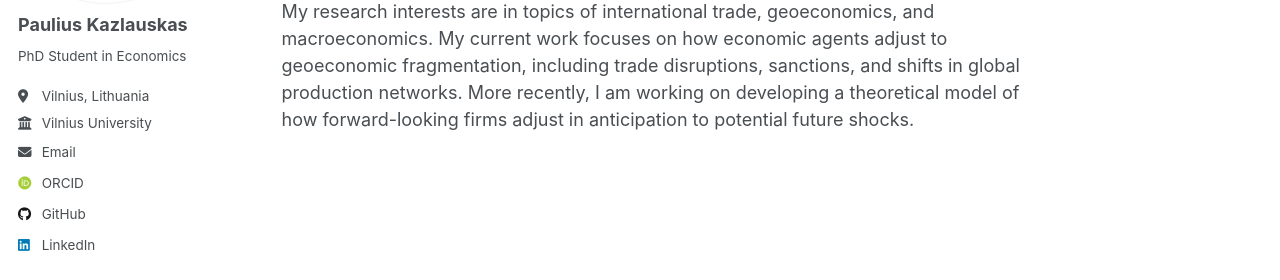
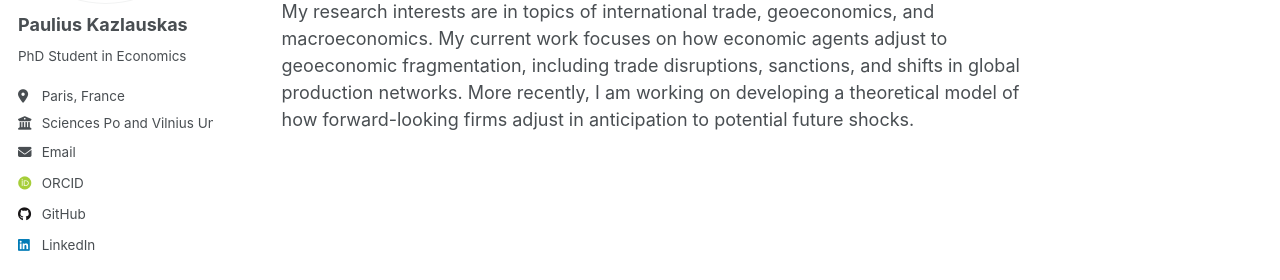
Before and after one commit to PauliusKaz/PauliusKaz.github.io, a Jekyll site: the page built from _pages/about.md, in a window 1280 px wide. Shown: the part 248-528 px from the top of the page. Built offline with Jekyll 4.4.1, drawn with Linux system fonts in a browser that asks for light colours; some web fonts are replaced; a script that is not in the unit is left out.

Commit message:
Update location, employer, and email in config

```diff
--- a/_config.yml
+++ b/_config.yml
@@ -27,10 +27,10 @@ author:
   name             : "Paulius Kazlauskas"
   pronouns         : # example: "she/her"
   bio              : "PhD Student in Economics"
-  location         : "Vilnius, Lithuania"
-  employer         : "Vilnius University"
+  location         : "Paris, France"
+  employer         : "Sciences Po and Vilnius University"
   uri              : # URL
-  email            : "paulius.kazlauskas@evaf.vu.lt"
+  email            : "paulius.kazlauskas@sciencespo.fr"
 
   # Academic websites
   academia         : # URL
```
